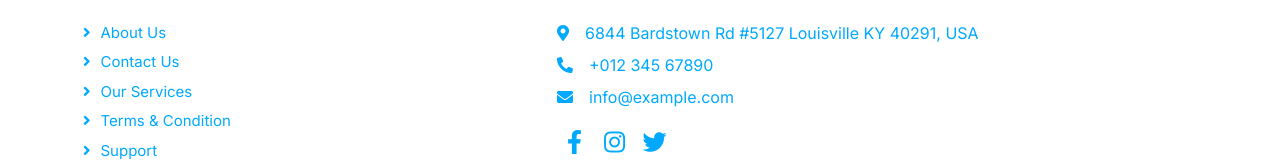
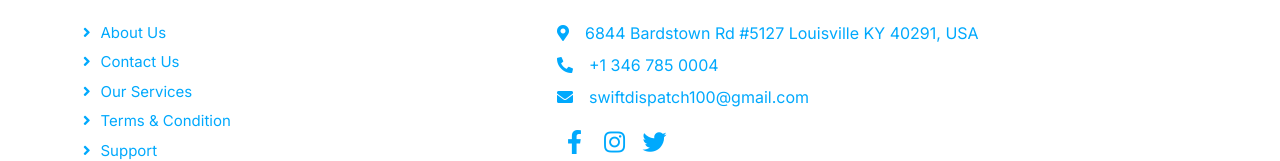
Before and after one commit to Huzaifa950/Swift_Dispatch, a website with bundled scripts: page faq.html in a window 1280 px wide. Shown: the part 1351-1512 px from the top of the page. Built offline with nearby package versions, Linux system fonts and the light colour scheme.

```diff
--- a/faq.html
+++ b/faq.html
@@ -181,8 +181,8 @@
           <p class="mb-2" style="color: #00A9FD;"><i class="fa fa-map-marker-alt me-3"></i>6844 Bardstown Rd #5127
             Louisville KY
             40291, USA</p>
-          <p class="mb-2" style="color: #00A9FD;"><i class="fa fa-phone-alt me-3"></i>+012 345 67890</p>
-          <p class="mb-2" style="color: #00A9FD;"><i class="fa fa-envelope me-3"></i>info@example.com</p>
+          <p class="mb-2" style="color: #00A9FD;"><i class="fa fa-phone-alt me-3"></i>+1 346 785 0004</p>
+          <p class="mb-2" style="color: #00A9FD;"><i class="fa fa-envelope me-3"></i>swiftdispatch100@gmail.com</p>
           <div class="d-flex pt-2">
             <a class="btn btn-outline-light btn-social" href=""><i class="fab fa-facebook-f"
                 style="color: #00A9FD; font-size: x-large;"></i></a>
```
Also changed, not shown: about.html (+1 -1 lines), price.html (+1 -1 lines).
